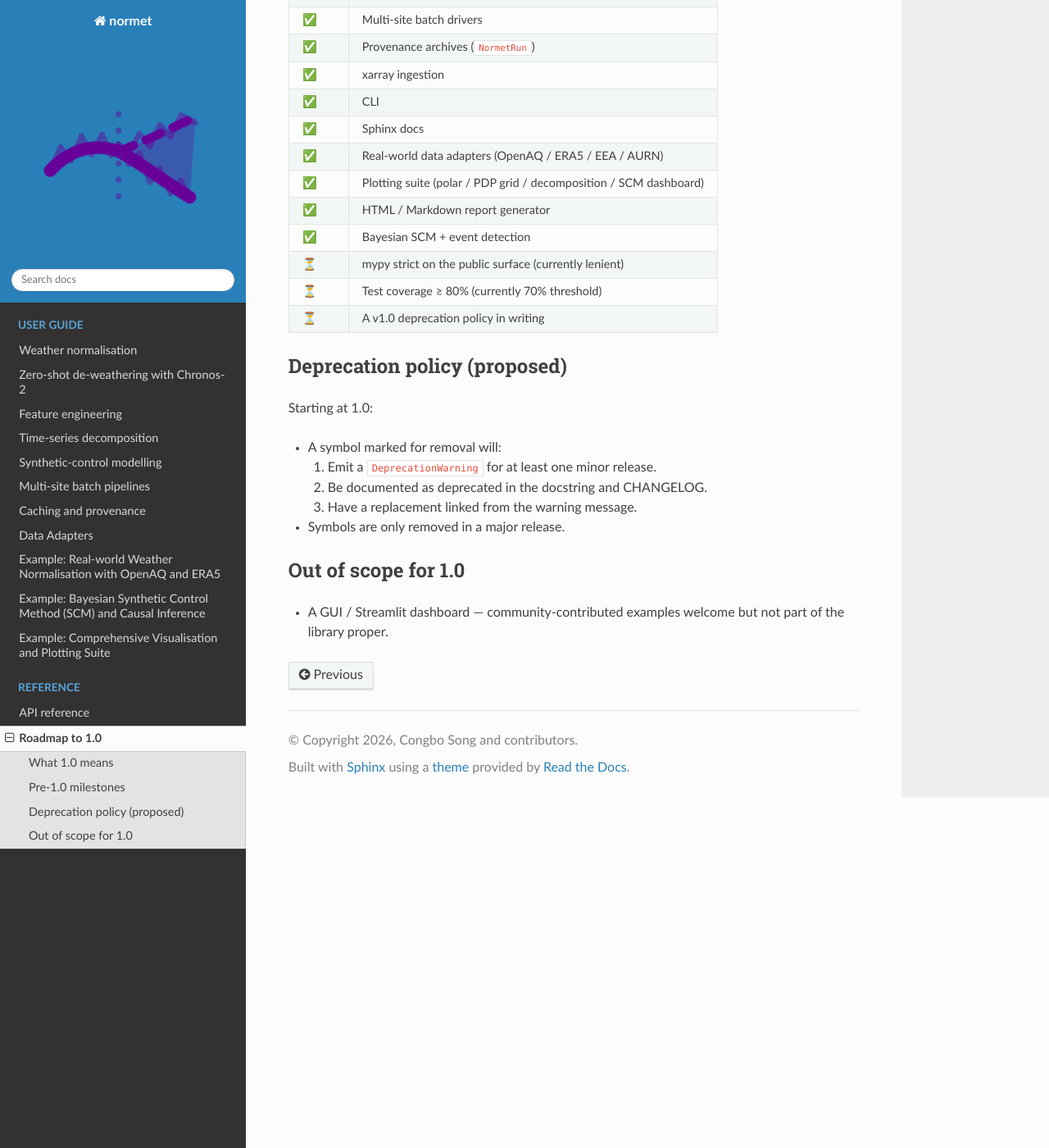
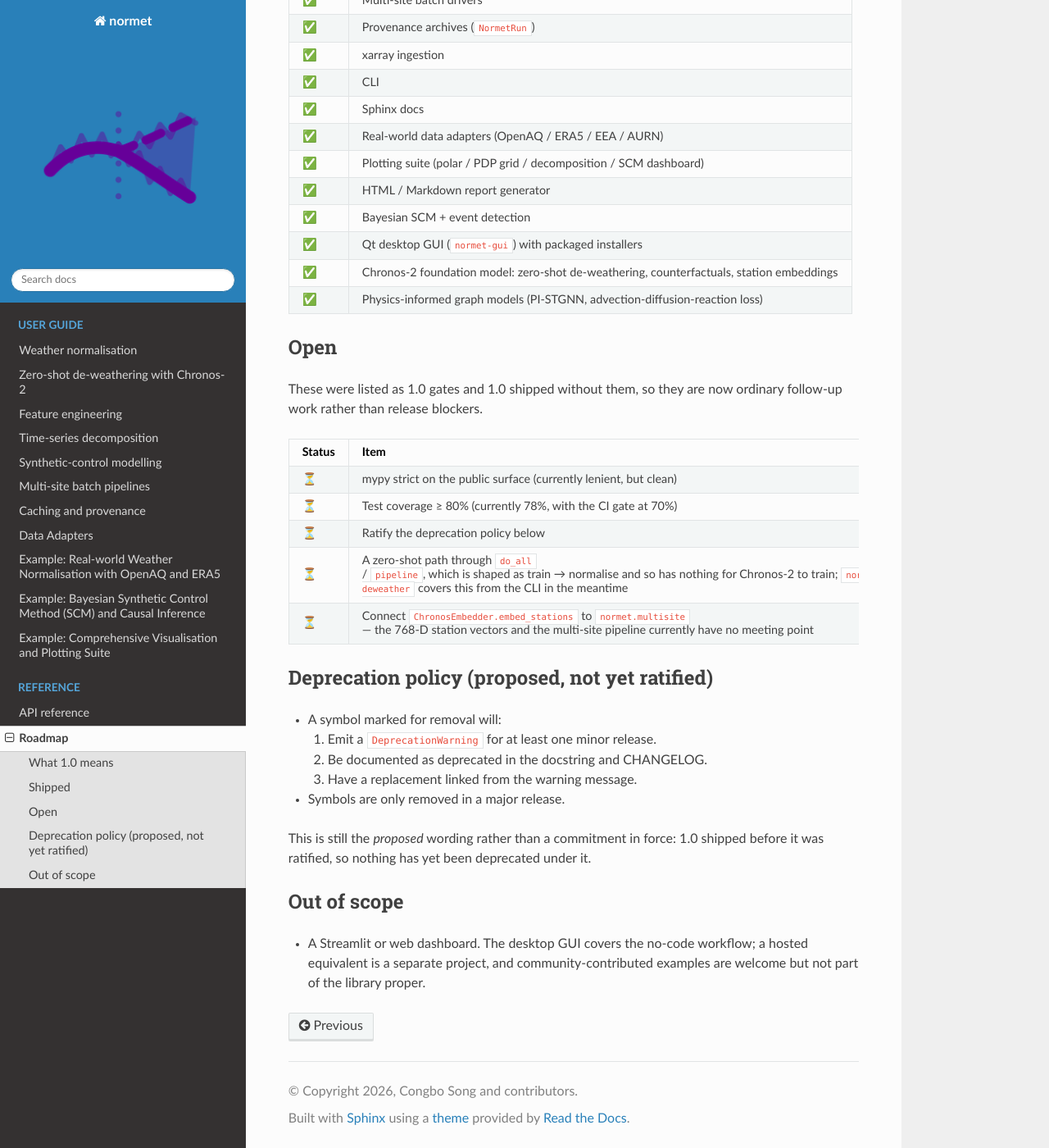
Before and after one commit to apai-sys/normet-py, a Sphinx documentation site: the page built from docs/roadmap.md, in a window 1280 px wide and 1400 px high, scrolled down 715 px. Shown: the whole window at 82% size. Built offline with Sphinx 7.4.7 and the Read the Docs theme 3.1.0, drawn with Linux system fonts in a browser that asks for light colours; some of the changed text lies outside the part shown.

Commit message:
docs: bring the roadmap in line with the shipped 1.0
The document still opened with "normet is currently at version 0.4.x" and was
framed throughout as a roadmap *to* 1.0, while pyproject.toml has said 1.0.0
for some time. Reframed as post-1.0: "Pre-1.0 milestones" becomes Shipped plus
Open, and the three items that were listed as 1.0 gates (mypy strict, 80%
coverage, a written deprecation policy) are recorded as ordinary follow-up
work, since 1.0 shipped without them.

Two corrections beyond the version number:

- "Out of scope for 1.0: a GUI / Streamlit dashboard -- not part of the library
  proper" was flatly false. normet ships a Qt desktop app: a normet-gui
  gui-script entry point, a `gui` extra, ten-odd modules under src/normet/gui/,
  a README section, and three-platform installers built by build-gui.yml. Only
  the hosted/Streamlit half of that claim still holds.
- The optional-dependency guarantee did not mention torch,
  chronos-forecasting or PySide6.

The deprecation policy is left marked as proposed rather than promoted to in
force. 1.0 shipped before it was ratified and nothing has been deprecated
under it, so declaring it binding here would be inventing a commitment to
downstream users.

Also recorded as open: a zero-shot path through do_all/pipeline, and
connecting ChronosEmbedder.embed_stations to normet.multisite.

Co-Authored-By: Claude Opus 5 <noreply@anthropic.com>

```diff
--- a/docs/roadmap.md
+++ b/docs/roadmap.md
@@ -1,25 +1,22 @@
-# Roadmap to 1.0
+# Roadmap
 
-`normet` is currently at version **0.4.x**. The path to 1.0 is about
-*hardening* — not adding more features — and committing to API stability for
-downstream users.
+`normet` is at version **1.0.0**. 1.0 was about *hardening* rather than adding
+features, and it commits the project to API stability for downstream users.
 
 ## What 1.0 means
 
-When we cut `1.0.0`:
-
 - **Public API is stable.** Anything exported from the top-level `normet`
-  package will follow [Semantic Versioning](https://semver.org). Breaking
-  changes require a major version bump and a deprecation window of at least
-  one minor release.
+  package follows [Semantic Versioning](https://semver.org). Breaking changes
+  require a major version bump and a deprecation window of at least one minor
+  release.
 - **Internal modules** (anything imported via `normet._something` or
   `normet.subpkg.module.private_helper`) are explicitly *not* part of the
   contract.
-- **Optional dependencies** stay optional; importing `normet` itself will
-  never require any of `flaml`, `lightgbm`, `xarray`, `dask`, `click`,
-  `pyyaml`, `cdsapi`, `pymc`.
+- **Optional dependencies** stay optional; importing `normet` itself will never
+  require any of `flaml`, `lightgbm`, `xarray`, `dask`, `click`, `pyyaml`,
+  `cdsapi`, `pymc`, `torch`, `chronos-forecasting`, `PySide6`.
 
-## Pre-1.0 milestones
+## Shipped
 
 | Status | Item |
 |:------:|------|
@@ -35,13 +32,24 @@ When we cut `1.0.0`:
 | ✅ | Plotting suite (polar / PDP grid / decomposition / SCM dashboard) |
 | ✅ | HTML / Markdown report generator |
 | ✅ | Bayesian SCM + event detection |
-| ⏳ | mypy strict on the public surface (currently lenient) |
-| ⏳ | Test coverage ≥ 80% (currently 70% threshold) |
-| ⏳ | A v1.0 deprecation policy in writing |
+| ✅ | Qt desktop GUI (`normet-gui`) with packaged installers |
+| ✅ | Chronos-2 foundation model: zero-shot de-weathering, counterfactuals, station embeddings |
+| ✅ | Physics-informed graph models (PI-STGNN, advection-diffusion-reaction loss) |
 
-## Deprecation policy (proposed)
+## Open
 
-Starting at 1.0:
+These were listed as 1.0 gates and 1.0 shipped without them, so they are now
+ordinary follow-up work rather than release blockers.
+
+| Status | Item |
+|:------:|------|
+| ⏳ | mypy strict on the public surface (currently lenient, but clean) |
+| ⏳ | Test coverage ≥ 80% (currently 78%, with the CI gate at 70%) |
+| ⏳ | Ratify the deprecation policy below |
+| ⏳ | A zero-shot path through `do_all` / `pipeline`, which is shaped as train → normalise and so has nothing for Chronos-2 to train; `normet deweather` covers this from the CLI in the meantime |
+| ⏳ | Connect `ChronosEmbedder.embed_stations` to `normet.multisite` — the 768-D station vectors and the multi-site pipeline currently have no meeting point |
+
+## Deprecation policy (proposed, not yet ratified)
 
 - A symbol marked for removal will:
   1. Emit a `DeprecationWarning` for at least one minor release.
@@ -49,7 +57,11 @@ Starting at 1.0:
   3. Have a replacement linked from the warning message.
 - Symbols are only removed in a major release.
 
-## Out of scope for 1.0
+This is still the *proposed* wording rather than a commitment in force: 1.0
+shipped before it was ratified, so nothing has yet been deprecated under it.
 
-- A GUI / Streamlit dashboard — community-contributed examples welcome but
-  not part of the library proper.
+## Out of scope
+
+- A Streamlit or web dashboard. The desktop GUI covers the no-code workflow;
+  a hosted equivalent is a separate project, and community-contributed
+  examples are welcome but not part of the library proper.
```
